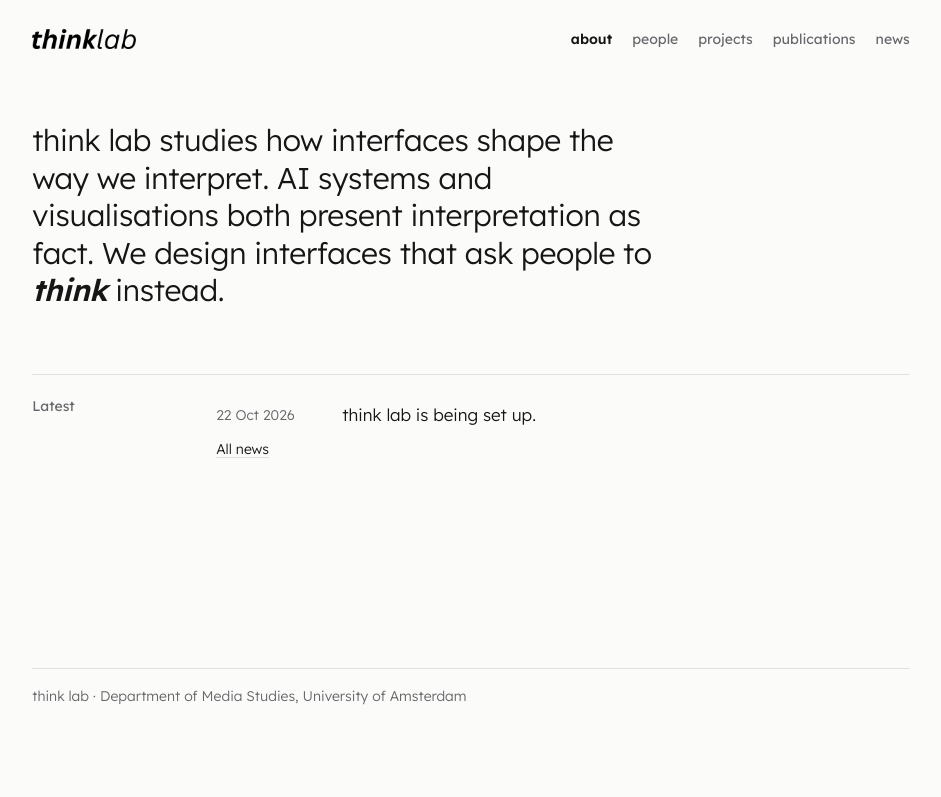
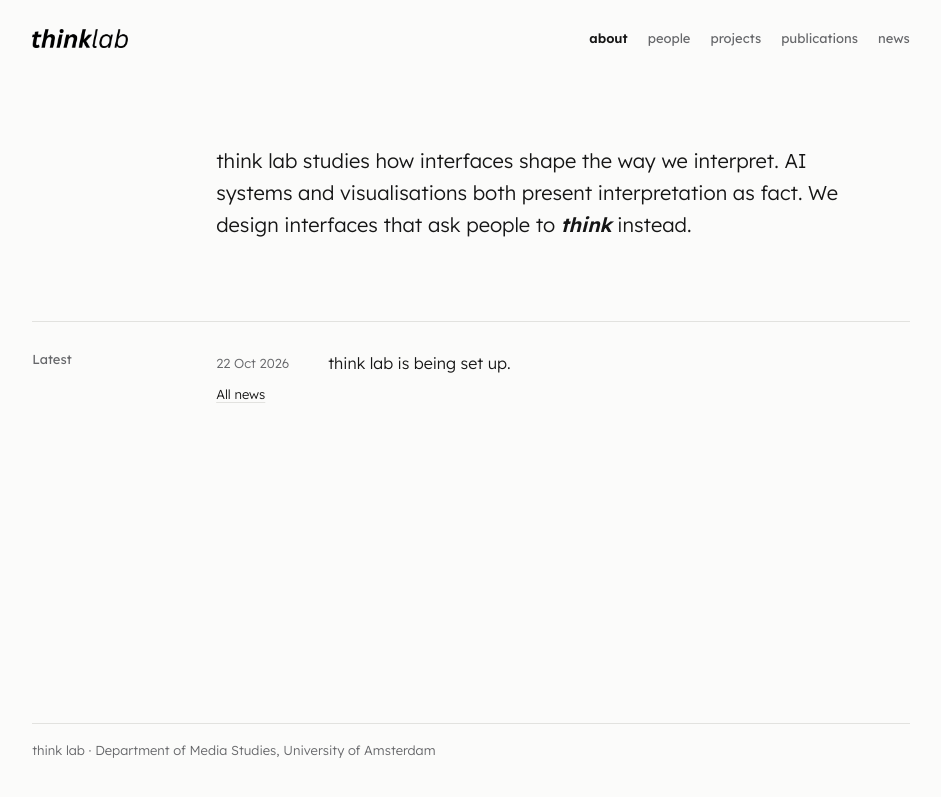
Before and after one commit to HLMQA/think, a Jekyll site: the page built from index.md, in a window 1280 px wide. Shown: the top 797 px of the page, without its empty margins (169-1110 px from the left). Built offline with Jekyll 4.4.1, drawn with Linux system fonts in a browser that asks for light colours.

Commit message:
Rebalance type scale and spacing
Smaller lead text aligned to the content column; scale 13/16/20 on an
8px spacing rhythm.

Co-Authored-By: Claude Opus 5.5 (1M context) <noreply@anthropic.com>
Claude-Session: https://claude.ai/code/session_01TgR6aJ38HLEPLrkB6bpgPr

```diff
--- a/assets/css/site.css
+++ b/assets/css/site.css
@@ -1,4 +1,4 @@
-/* think lab. One family (Lexend, matching the wordmark). Type scale: 14 / 17 / 22 / 30. */
+/* think lab. One family (Lexend, matching the wordmark). Type scale 13 / 16 / 20, spacing on an 8px rhythm. */
 :root {
   --bg: #fbfbfa;
   --fg: #161616;
@@ -7,10 +7,9 @@
   --accent: #3b4bd8;
   --wm-filter: none;
   --font: "Lexend", "Helvetica Neue", Arial, sans-serif;
-  --s-small: 14px;
-  --s-body: 17px;
-  --s-lead: 22px;
-  --s-display: 30px;
+  --s-small: 13px;
+  --s-body: 16px;
+  --s-lead: 20px;
   color-scheme: light;
 }
 @media (prefers-color-scheme: dark) {
@@ -26,7 +25,7 @@ body {
   padding: 28px max(20px, 4vw) 48px;
   background: var(--bg);
   color: var(--fg);
-  font: 300 var(--s-body)/1.6 var(--font);
+  font: 300 var(--s-body)/1.625 var(--font);
 }
 h1, h2, h3, p { margin: 0; text-wrap: balance; }
 p { text-wrap: pretty; }
@@ -37,21 +36,22 @@ img { max-width: 100%; }
 
 /* Header */
 .nav { display: flex; flex-wrap: wrap; justify-content: space-between; align-items: center; gap: 12px 24px; }
-.wordmark { display: block; width: 104px; height: auto; filter: var(--wm-filter); }
+.wordmark { display: block; width: 96px; height: auto; filter: var(--wm-filter); }
 .nav-links { display: flex; flex-wrap: wrap; gap: 6px 20px; font-size: var(--s-small); font-weight: 400; }
 .nav-links a { color: var(--muted); text-decoration: none; }
 .nav-links a:hover, .nav-links a[aria-current="page"] { color: var(--fg); }
 .nav-links a[aria-current="page"] { font-weight: 600; }
 
 /* Page */
-.page { margin-top: 72px; min-height: 50vh; }
-.page-title { font-size: var(--s-display); font-weight: 300; letter-spacing: -.01em; line-height: 1.25; margin-bottom: 40px; }
-.intro p { font-size: var(--s-display); font-weight: 300; line-height: 1.25; letter-spacing: -.01em; max-width: 34ch; }
+.page { margin-top: 96px; min-height: 50vh; }
+.page-title { font-size: var(--s-lead); font-weight: 400; line-height: 1.4; margin-bottom: 48px; }
+.intro { display: grid; grid-template-columns: 160px minmax(0, 1fr); gap: 24px; }
+.intro p { grid-column: 2; font-size: var(--s-lead); font-weight: 300; line-height: 1.6; max-width: 32em; }
 .intro em { font-style: italic; font-weight: 600; }
 
-.row { display: grid; grid-template-columns: 160px minmax(0, 1fr); gap: 24px; border-top: 1px solid var(--rule); padding-top: 20px; margin-top: 64px; }
+.row { display: grid; grid-template-columns: 160px minmax(0, 1fr); gap: 24px; border-top: 1px solid var(--rule); padding-top: 24px; margin-top: 80px; }
 .page-title + .row { margin-top: 0; }
-.row h2 { font-size: var(--s-small); font-weight: 400; color: var(--muted); }
+.row h2 { font-size: var(--s-small); font-weight: 400; color: var(--muted); padding-top: 3px; }
 h3 { font-size: var(--s-body); font-weight: 600; line-height: 1.4; }
 .body { max-width: 62ch; }
 .muted { color: var(--muted); }
@@ -72,7 +72,7 @@ h3 { font-size: var(--s-body); font-weight: 600; line-height: 1.4; }
 .cards p { font-size: var(--s-small); color: var(--muted); line-height: 1.5; }
 
 /* News */
-.news-item { display: grid; grid-template-columns: 110px minmax(0, 1fr); gap: 16px; padding-block: 6px; }
+.news-item { display: grid; grid-template-columns: 96px minmax(0, 1fr); gap: 16px; padding-block: 4px; }
 .news-item time { font-size: var(--s-small); color: var(--muted); padding-top: 3px; font-variant-numeric: tabular-nums; }
 .news-list { border-top: 1px solid var(--rule); padding-top: 14px; }
 
@@ -82,11 +82,12 @@ h3 { font-size: var(--s-body); font-weight: 600; line-height: 1.4; }
 .pubs .year { font-size: var(--s-small); color: var(--muted); padding-top: 2px; font-variant-numeric: tabular-nums; }
 .pubs p { font-size: var(--s-small); color: var(--muted); margin-top: 4px; }
 
-.footer { margin-top: 96px; padding-top: 16px; border-top: 1px solid var(--rule); font-size: var(--s-small); color: var(--muted); }
+.footer { margin-top: 128px; padding-top: 16px; border-top: 1px solid var(--rule); font-size: var(--s-small); color: var(--muted); }
 
 @media (max-width: 640px) {
-  .page { margin-top: 48px; }
-  .intro p, .page-title { font-size: var(--s-lead); }
+  .page { margin-top: 56px; }
+  .intro { grid-template-columns: 1fr; }
+  .intro p { grid-column: 1; font-size: 18px; }
   .row { grid-template-columns: 1fr; gap: 12px; margin-top: 48px; }
   .cards { grid-template-columns: 1fr; }
   .person { flex-direction: column; gap: 16px; }
```
